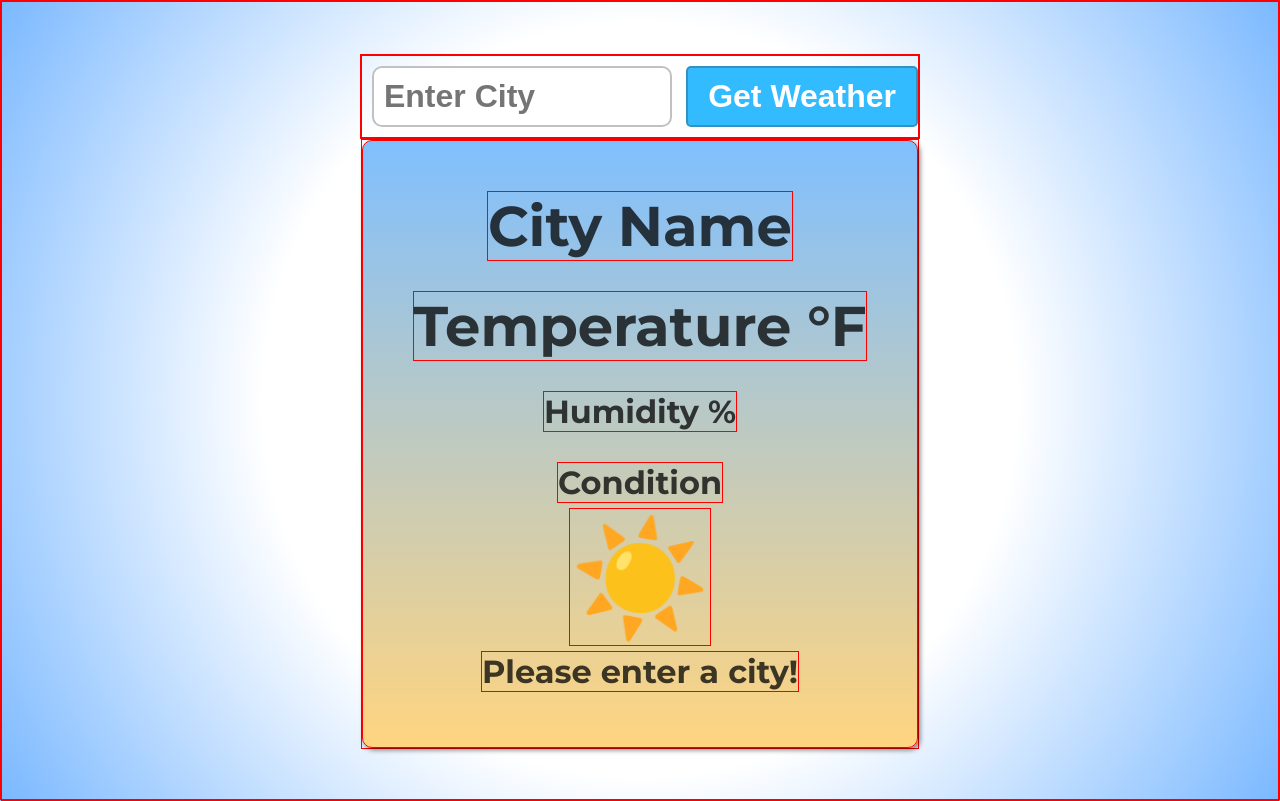
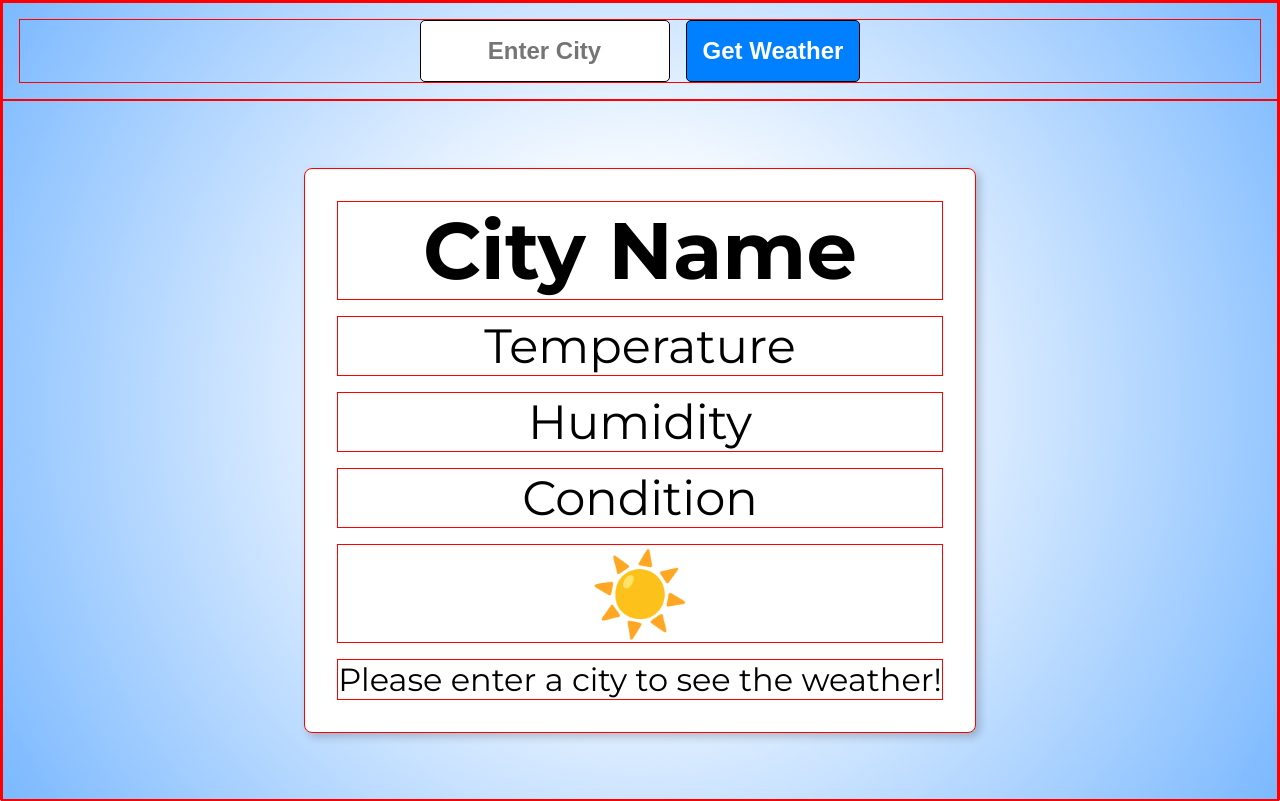
Before and after one commit to gilmerperez/weather-app, a plain HTML site: page index.html in a window 1280 px wide. Drawn offline with Linux system fonts and the light colour scheme.

Commit message:
New look

```diff
--- a/assets/CSS/style.css
+++ b/assets/CSS/style.css
@@ -6,6 +6,19 @@
   box-sizing: border-box;
   border: 1px solid red;
 }
+
+/* input,
+button,
+textarea,
+select {
+  font: inherit;
+  border: none;
+  outline: none;
+  background: none;
+} */
+/* button {
+  cursor: pointer;
+} */
 
 html {
   height: 100%;
@@ -16,93 +29,145 @@ html {
 body {
   min-height: 100vh;
   font-family: "Montserrat", sans-serif;
-  background: radial-gradient(circle, hsl(0, 0%, 100%) 50%, hsl(212, 100%, 74%) 100%);
+  background: radial-gradient(circle, hsl(0, 0%, 100%) 25%, hsl(212, 100%, 74%) 100%);
   display: flex;
   align-items: center;
   flex-direction: column;
+  text-rendering: optimizeLegibility;
+  -moz-osx-font-smoothing: grayscale;
+  -webkit-font-smoothing: antialiased;
+}
+
+header {
+  top: 0;
+  width: 100%;
+  z-index: 1000;
+  padding: 1rem;
+  position: sticky;
+}
+
+.weatherForm {
+  gap: 1rem;
+  display: flex;
+  margin: 0 auto;
   justify-content: center;
 }
 
-.weatherForm {}
-
 .cityInput {
-  max-width: 300px;
-  margin: 10px;
-  padding: 10px;
-  font-size: 2rem;
-  font-weight: bold;
-  border-radius: 10px;
-  color: hsl(0, 0%, 30%);
-  border: 2px solid hsl(0, 0%, 20%, 0.3);
+  padding: 1rem;
+  max-width: 250px;
+  font-weight: 700;
+  font-size: 1.5rem;
+  text-align: center;
+  border-radius: 5px;
+  border: 1px solid black;
 }
 
-button {
-  border: none;
+.weatherForm button {
+  padding: 1rem;
   color: white;
   cursor: pointer;
-  font-size: 2rem;
-  font-weight: bold;
-  padding: 10px 20px;
+  max-width: 250px;
+  font-weight: 700;
+  font-size: 1.5rem;
   border-radius: 5px;
-  transition: 0.5s ease;
-  background-color: hsl(200, 100%, 60%);
-  border: 2px solid hsl(0, 0%, 20%, 0.3);
+  transition: 0.3s ease;
+  border: 1px solid black;
+  background-color: hsl(210, 100%, 50%);
 }
 
-button:hover {
-  background-color: hsl(200, 100%, 70%);
+.weatherForm button:hover {
+  background-color: hsl(210, 100%, 60%);
+}
+
+.weatherForm button:active {
+  transform: scale(1.10);
+  background-color: hsl(210, 100%, 60%);
+}
+
+@media (max-width: 720px) {
+  .weatherForm {
+    flex-direction: column;
+  }
+
+  .cityInput {
+    text-align: center;
+  }
+
+  .cityInput, .weatherForm button {
+    min-width: 100%;
+  }
+}
+
+main {
+  flex: 1;
+  width: 100%;
+  display: flex;
+  align-items: center;
+  justify-content: center;
 }
 
 .card {
-  padding: 50px;
-  min-width: 300px;
-  border-radius: 10px;
-  box-shadow: 2px 2px 5px hsla(0, 0%, 0%, 0.5);
-  background: linear-gradient(180deg, hsl(210, 100%, 75%), hsl(40, 100%, 75%));
+  padding: 2rem;
+  text-align: center;
+  border-radius: 0.5rem;
+  background-color: white;
+  box-shadow: 4px 4px 8px rgba(0, 0, 0, 0.2);
   display: flex;
-  align-items: center;
   flex-direction: column;
-  justify-content: center;
 }
 
-h1 {
-  margin-top: 0;
-  margin-bottom: 25px;
+.cityDisplay {
+  font-size: 5rem;
+  margin-bottom: 1rem;
 }
 
-p {
-  margin: 5px 0;
-  font-size: 1.5rem;
+.temperatureDisplay {
+  font-size: 3rem;
+  margin-bottom: 1rem;
 }
 
-.cityDisplay,
-.temperatureDisplay {
-  font-size: 3.5rem;
-  font-weight: bold;
-  margin-bottom: 25px;
-  color: hsl(0, 0%, 0%, 0.75);
+.humidityDisplay{
+  font-size: 3rem;
+  margin-bottom: 1rem;
 }
 
-.humidityDisplay {
-  font-size: 2rem;
-  font-weight: bold;
-  margin-bottom: 25px;
-  color: hsl(0, 0%, 0%, 0.75);
-}
-
-.descriptionDisplay {
-  font-size: 2rem;
-  font-weight: bold;
-  color: hsl(0, 0%, 0%, 0.75);
+.descriptionDisplay{
+  font-size: 3rem;
+  margin-bottom: 1rem;
 }
 
 .weatherEmoji {
-  margin: 0;
-  font-size: 7rem;
+  font-size: 5rem;
+  margin-bottom: 1rem;
 }
 
-.errorDisplay {
+.errorDisplay{
   font-size: 2rem;
-  font-weight: bold;
-  color: hsl(0, 0%, 0%, 0.75);
 }
+
+@media (max-width: 720px) {
+  .cityDisplay {
+    font-size: 3rem;
+  }
+
+  .temperatureDisplay {
+    font-size: 2rem;
+  }
+
+  .humidityDisplay{
+    font-size: 2rem;
+  }
+
+  .descriptionDisplay{
+    font-size: 2rem;
+  }
+
+  .weatherEmoji {
+    font-size: 3rem;
+  }
+
+  .errorDisplay{
+    font-size: 1.5rem;
+  }
+}
--- a/index.html
+++ b/index.html
@@ -4,7 +4,7 @@
 <head>
   <meta charset="UTF-8">
   <meta name="viewport" content="width=device-width, initial-scale=1.0">
-  <link rel="stylesheet" href="./assets/CSS/style.css">
+  <link rel="stylesheet" href="./assets/css/style.css">
   <link rel="preconnect" href="https://fonts.googleapis.com">
   <link rel="preconnect" href="https://fonts.gstatic.com" crossorigin>
   <link href="https://fonts.googleapis.com/css2?family=Montserrat:ital,wght@0,100..900;1,100..900&display=swap"
@@ -24,14 +24,14 @@
     <!-- Weather Card -->
     <section class="card">
       <h1 class="cityDisplay">City Name</h1>
-      <p class="temperatureDisplay"> Temperature °F</p>
-      <p class="humidityDisplay">Humidity %</p>
+      <p class="temperatureDisplay"> Temperature</p>
+      <p class="humidityDisplay">Humidity</p>
       <p class="descriptionDisplay">Condition</p>
       <p class="weatherEmoji">☀️</p>
-      <p class="errorDisplay">Please enter a city!</p>
+      <p class="errorDisplay">Please enter a city to see the weather!</p>
     </section>
   </main>
-  <script src="./assets/JavaScript/script.js"> </script>
+  <script src="./assets/js/script.js"> </script>
 </body>
 
 </html>
```
Also changed, not shown: assets/js/script.js (renamed from assets/JavaScript/script.js).
